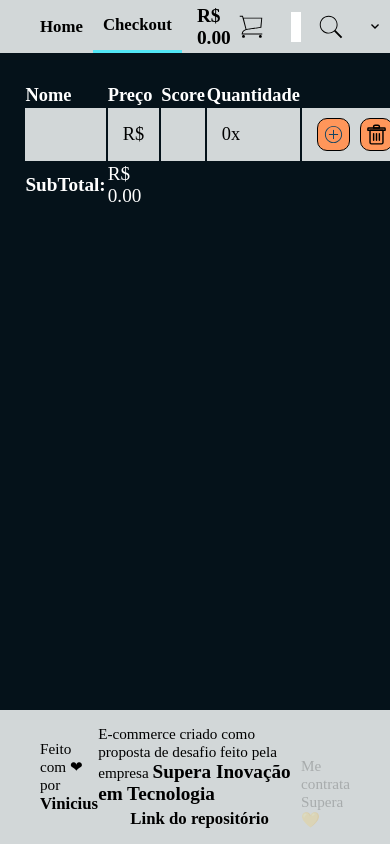
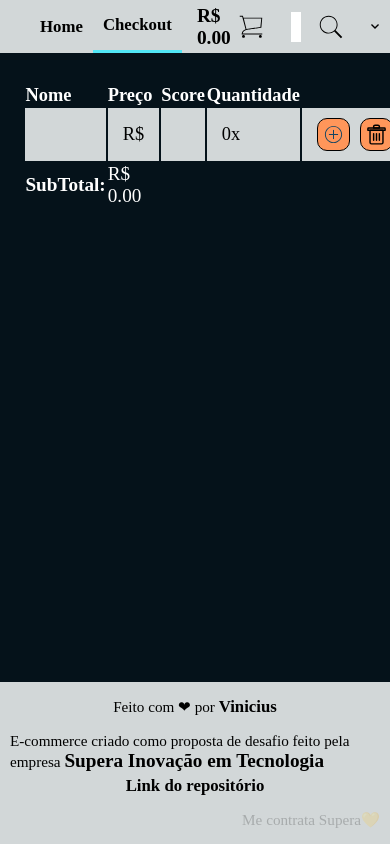
Before and after one commit to Vinicius377/ecommerce-games, a React (Create React App) app: page /checkout in a window 390 px wide. Shown: the top 844 px of the page. Built offline with nearby package versions, Linux system fonts and the light colour scheme.

Commit message:
responsivite in footer

```diff
--- a/src/components/footer/index.tsx
+++ b/src/components/footer/index.tsx
@@ -20,7 +20,12 @@
             Supera Inovação em Tecnologia
           </a>
         </span>
-        <a>Link do repositório</a>
+        <a
+          href="https://github.com/Vinicius377/ecommerce-games"
+          target="_blank"
+        >
+          Link do repositório
+        </a>
       </div>
       <span className="footer-mesage">Me contrata Supera💛</span>
     </Container>
--- a/src/components/footer/style.ts
+++ b/src/components/footer/style.ts
@@ -30,4 +30,11 @@
   .footer-company {
     font-size: 1.2rem;
   }
+  @media (max-width: 970px) {
+     {
+      flex-direction: column;
+      gap: 15px;
+      padding: 15px 10px;
+    }
+  }
 `
```
